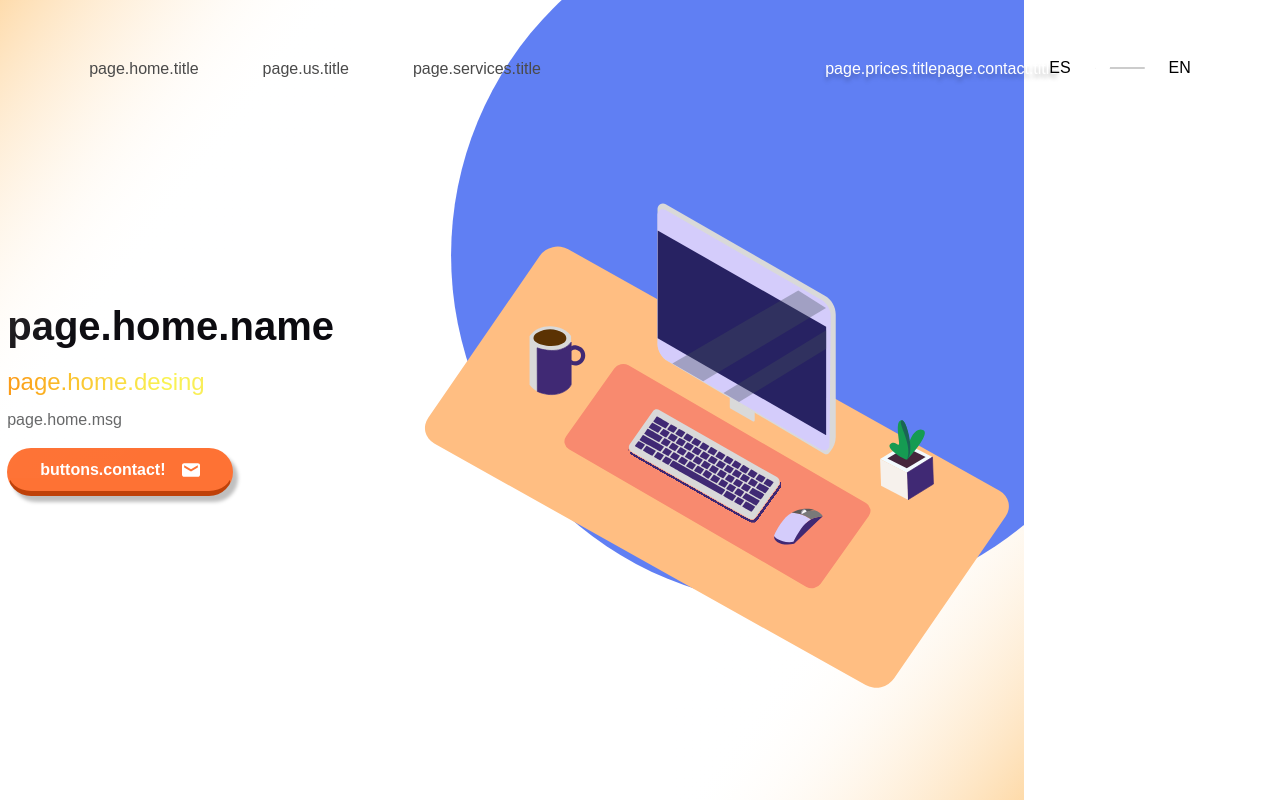
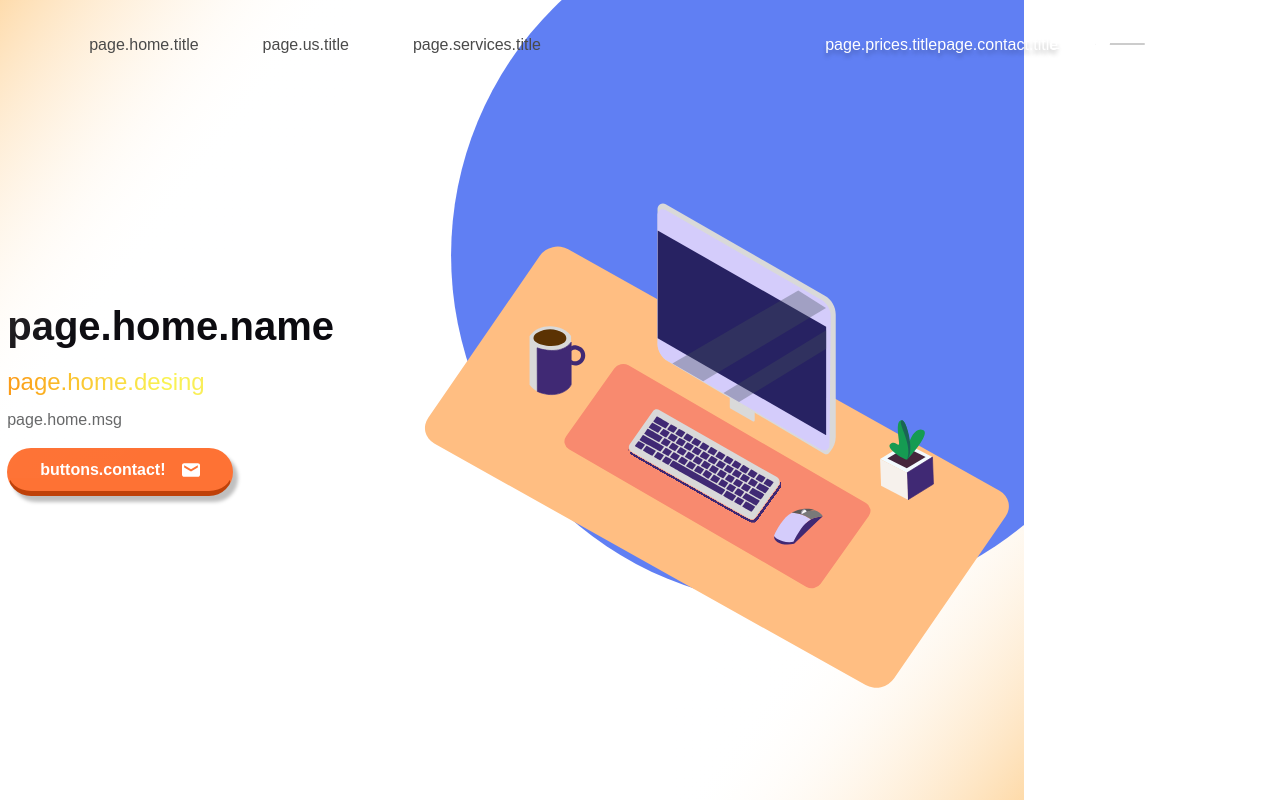
Before and after one commit to FNahuelO/porfolio-PS, a React (Vite) app: page / in a window 1280 px wide. Shown: the top 800 px of the page. Built offline with nearby package versions, Linux system fonts and the light colour scheme; what i18next-xhr-backend would draw is missing.

Commit message:
feat: bacground-img

```diff
--- a/src/components/Nav.jsx
+++ b/src/components/Nav.jsx
@@ -5,9 +5,28 @@ import { useTranslation } from 'react-i18next'
 import es from '../assets/spain.svg'
 import en from '../assets/gb.svg'
 import Switch from './Switch'
+import { useEffect, useState } from 'react'
 
 export default function Nav() {
   const { t, i18n } = useTranslation()
+
+  const [scrolled, setScrolled] = useState(false)
+
+  useEffect(() => {
+    const handleScroll = () => {
+      if (window.scrollY > 800) {
+        setScrolled(true)
+      } else {
+        setScrolled(false)
+      }
+    }
+
+    window.addEventListener('scroll', handleScroll)
+
+    return () => {
+      window.removeEventListener('scroll', handleScroll)
+    }
+  }, [])
 
   const labels = [
     t('page.home.title'),
@@ -22,9 +41,9 @@ export default function Nav() {
 
   return (
     <Container
-      bg="transparent"
+      bg={scrolled ? '#ffffffb8' : 'none'}
       height="5vh"
-      padding="3rem 0"
+      padding="1.5rem 0"
       justify="center"
       align="center"
       position="fixed"
@@ -46,7 +65,7 @@ export default function Nav() {
           <a href={`#${item}`} key={idx} style={{ textDecoration: 'none' }}>
             <Text
               key={idx}
-              color="white"
+              color={scrolled ? '#4A4A4A' : 'white'}
               weight="500"
               textShadow="0px 4px 4px #00000040"
             >
@@ -57,9 +76,19 @@ export default function Nav() {
       </Container>
 
       <Container gap="1.5rem" align="center">
-        <Text onClick={() => cambiarIdioma('es')}>ES</Text>
-        <Switch />
-        <Text onClick={() => cambiarIdioma('en')}>EN</Text>
+        <Text
+          color={scrolled ? '#4A4A4A' : 'white'}
+          onClick={() => cambiarIdioma('es')}
+        >
+          ES
+        </Text>
+        <Switch color={scrolled ? '#4A4A4A' : 'white'} />
+        <Text
+          color={scrolled ? '#4A4A4A' : 'white'}
+          onClick={() => cambiarIdioma('en')}
+        >
+          EN
+        </Text>
       </Container>
     </Container>
   )
--- a/src/components/Switch.jsx
+++ b/src/components/Switch.jsx
@@ -28,7 +28,7 @@ const Slider = styled.span`
     width: 15px;
     left: 0;
     bottom: -6px;
-    background-color: white;
+    background-color: ${({ color }) => color || 'white'};
     transition: 0.4s;
     border-radius: 50%;
   }
@@ -47,7 +47,7 @@ const SwitchInput = styled.input`
 `
 
 // Componente Switch
-const Switch = ({ onChange, checked }) => {
+const Switch = ({ onChange, checked, color }) => {
   const { i18n } = useTranslation()
   const [isChecked, setIsChecked] = useState(checked || false)
 
@@ -63,7 +63,7 @@ const Switch = ({ onChange, checked }) => {
         checked={isChecked}
         onChange={handleChange}
       />
-      <Slider />
+      <Slider color={color} />
     </SwitchWrapper>
   )
 }
--- a/src/pages/Contacto.jsx
+++ b/src/pages/Contacto.jsx
@@ -48,7 +48,7 @@ export default function Contacto() {
         align="center"
         gap="2rem"
       >
-        <Vector />
+        <Vector width="200" />
         <Container
           flex="column"
           justify="center"
```
